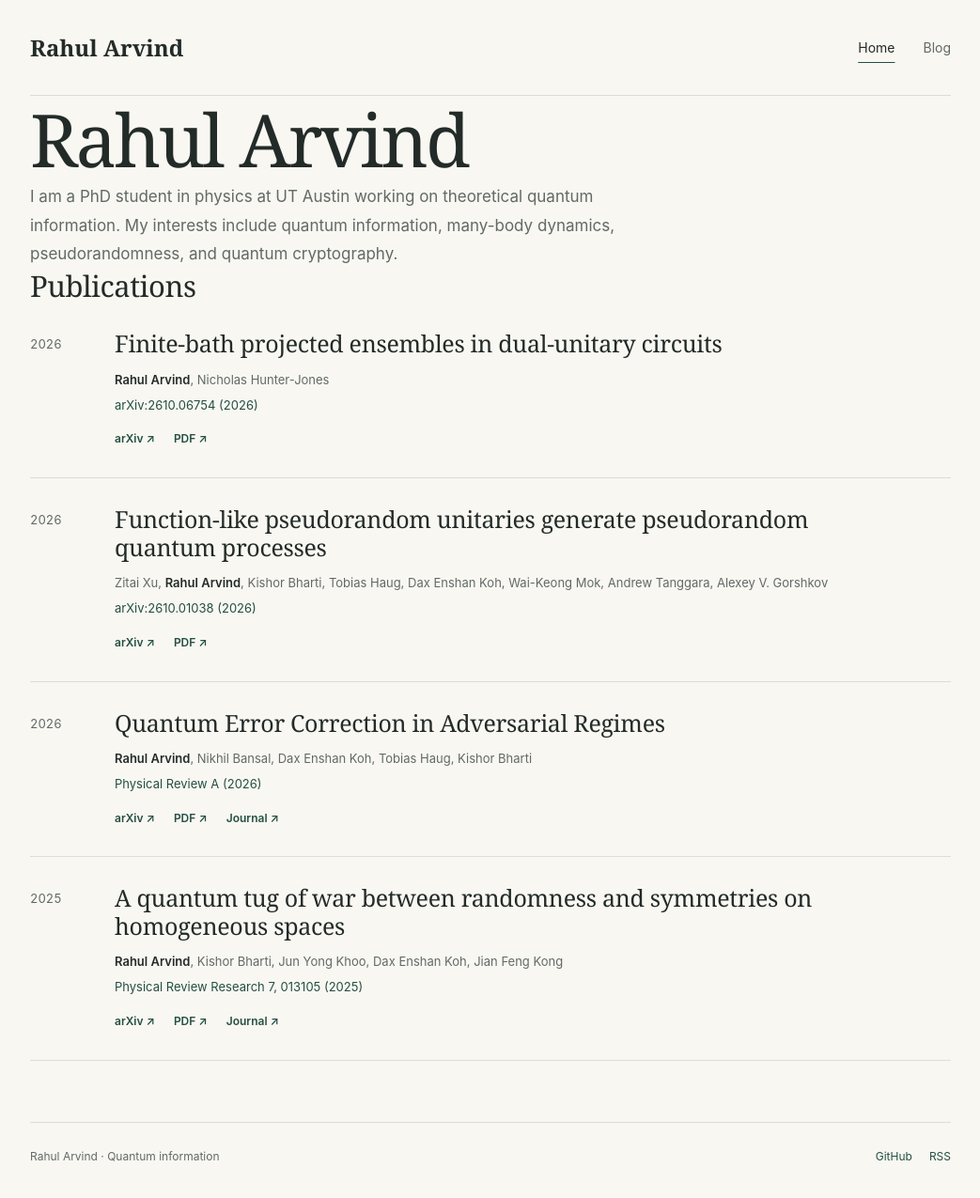
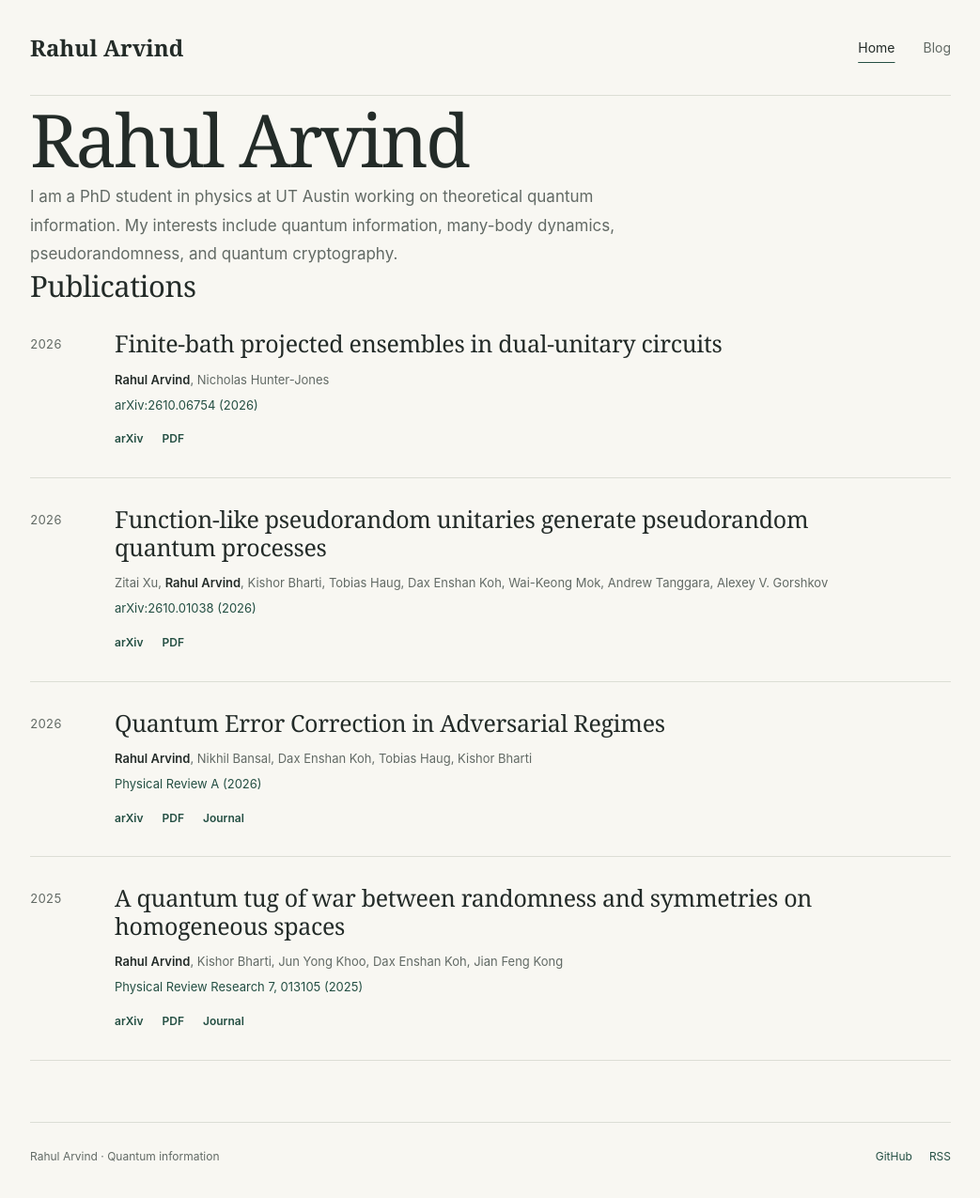
Before and after one commit to rahula06/rahula06.github.io, a Jekyll site: the page built from index.html, in a window 1280 px wide. Shown: the whole page at 94% size, without its empty margins (118-1161 px from the left). Built offline with Jekyll 4.4.1, drawn with Linux system fonts in a browser that asks for light colours.

Commit message:
Simplify site layout

```diff
--- a/_includes/paper.html
+++ b/_includes/paper.html
@@ -1,14 +1,14 @@
 <article class="paper">
   <div class="paper-year">{{ include.paper.year }}</div>
-  <div>
+  <div class="paper-main">
     <h3><a href="https://arxiv.org/abs/{{ include.paper.arxiv }}">{{ include.paper.title | escape }}</a></h3>
     <p class="authors">{{ include.paper.authors | escape | replace: 'Rahul Arvind', '<strong>Rahul Arvind</strong>' }}</p>
     <p class="venue">{{ include.paper.venue | escape }}</p>
     {% if include.summary %}<p class="paper-summary">{{ include.paper.summary | escape }}</p>{% endif %}
     <div class="paper-links">
-      <a href="https://arxiv.org/abs/{{ include.paper.arxiv }}">arXiv ↗</a>
-      <a href="https://arxiv.org/pdf/{{ include.paper.arxiv }}">PDF ↗</a>
-      {% if include.paper.doi %}<a href="https://doi.org/{{ include.paper.doi }}">Journal ↗</a>{% endif %}
+      <a href="https://arxiv.org/abs/{{ include.paper.arxiv }}">arXiv</a>
+      <a href="https://arxiv.org/pdf/{{ include.paper.arxiv }}">PDF</a>
+      {% if include.paper.doi %}<a href="https://doi.org/{{ include.paper.doi }}">Journal</a>{% endif %}
     </div>
   </div>
 </article>
```
